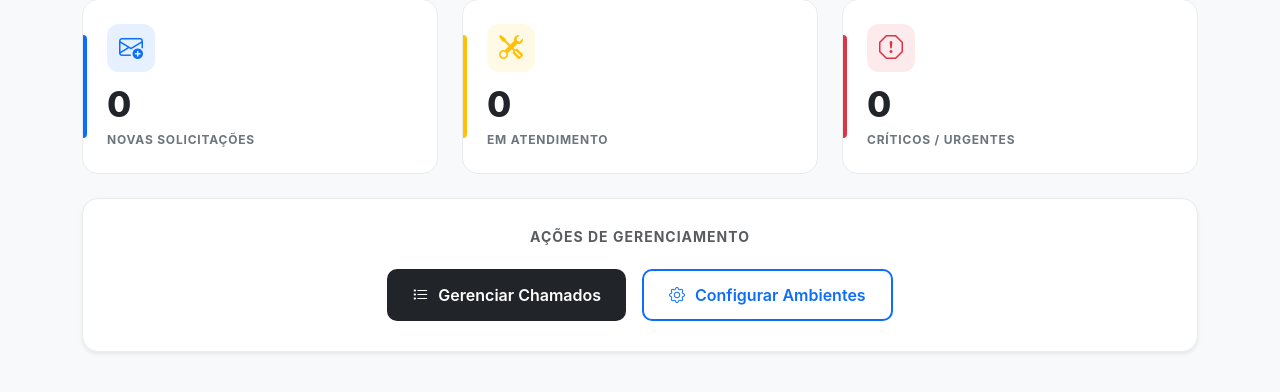
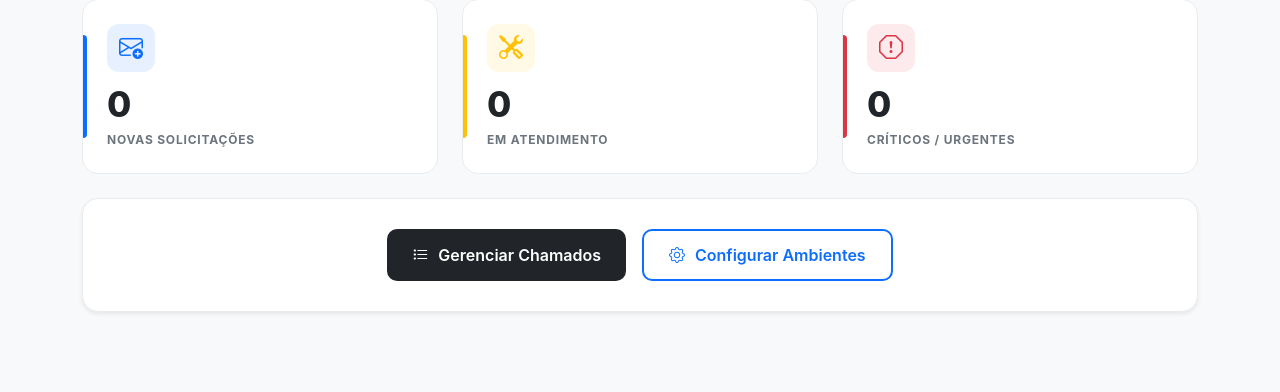
Before and after one commit to kaio-figueredo/projetosgm, a PHP site: page /gestor_dashboard.php in a window 1280 px wide. Shown: the part 214-606 px from the top of the page. Run offline with PHP 8.4, Linux system fonts and the light colour scheme.

Commit message:
Atualizção2.0

```diff
--- a/gestor_dashboard.php
+++ b/gestor_dashboard.php
@@ -201,7 +201,7 @@
         </div>
 
         <div class="action-area text-center shadow-sm">
-            <h6 class="text-muted mb-4 fw-bold text-uppercase small" style="letter-spacing: 1px;">Ações de Gerenciamento</h6>
+
             <div class="d-flex flex-wrap justify-content-center gap-3">
                 <a href="gestor_chamados.php" class="btn btn-action btn-primary-custom">
                     <i class="bi bi-list-task"></i> Gerenciar Chamados
```
